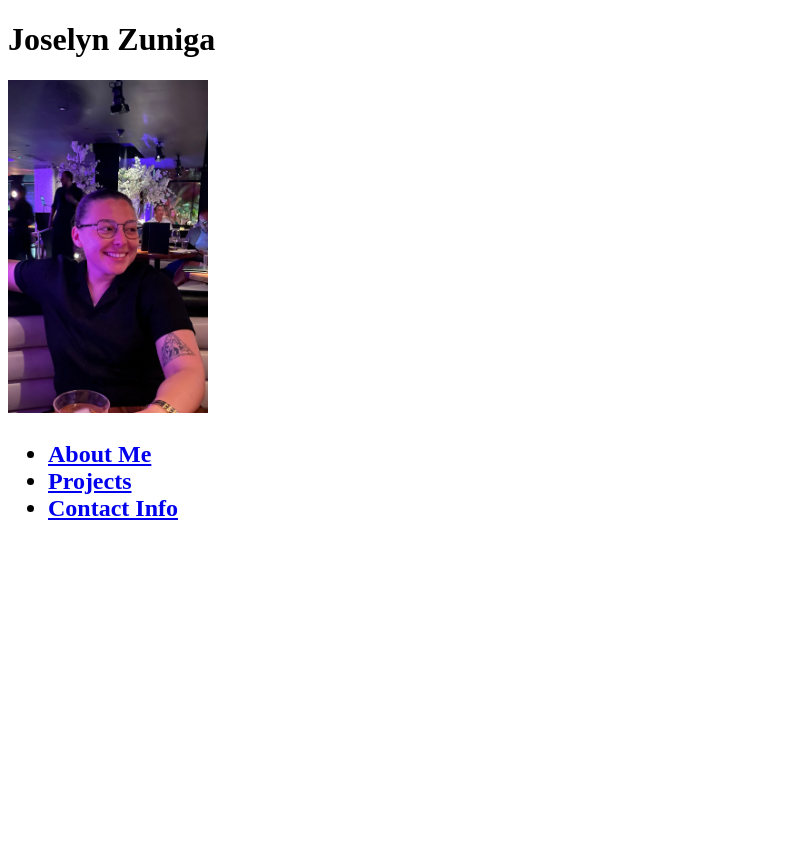
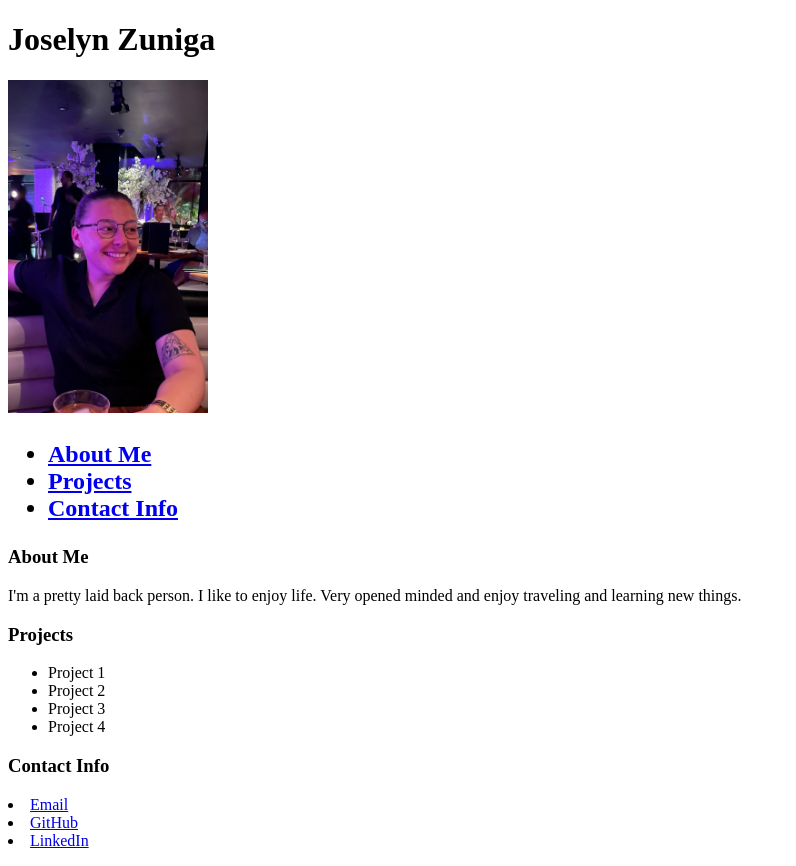
Before and after one commit to Jzuniga92/Joselyn_Zuniga_Portfolio, a plain HTML site: page index.html in a window 1280 px wide. Shown: the whole page, without its empty margins (0-796 px from the left). Before the commit the page ends 800 px from the top, so only its background shows below. Drawn offline with Linux system fonts and the light colour scheme.

Commit message:
updated index.html

```diff
--- a/index.html
+++ b/index.html
@@ -8,11 +8,11 @@
 </head>
 
 <body>
-
-    <head>
-      <h1><strong>Joselyn Zuniga</strong></h1>
-    <img src="../Joselyn_Zuniga_Portfolio/assets/images/profilepic.jpeg" alt="profile pic" width="200px"/>
-</head>
+      <header class="header">
+         <h1><strong>Joselyn Zuniga</strong></h1>
+      </header>
+         <img class="Joselyn Zuniga"
+            <img src="../Joselyn_Zuniga_Portfolio/assets/images/profilepic.jpeg" alt="profile pic" width="200px"/>
 
 <h2>
     <section>
@@ -26,5 +26,25 @@
     </section>
 </h2>
 
+<section class="content">
+    <section id="About Me" class="About Me">
+        <h3>About Me</h3>
+        <p>
+            I'm a pretty laid back person. I like to enjoy life. Very opened minded and enjoy traveling and learning new things.
+        </p>
+        <h3>Projects</h3>
+        <p>
+            <ul>
+            <li>Project 1 </li>
+            <li>Project 2 </li>
+            <li>Project 3 </li>
+            <li>Project 4 </li>
+            </ul>
+            <h3>Contact Info</h3>
+            <li><a href="Mailto: jzuniga2095@gmail.com">Email</a></li>
+            <li><a href="https://github.com/Jzuniga92/Joselyn_Zuniga_Portfolio"</a>GitHub</li>
+            <li><a href="https://www.linkedin.com/in/joselyn-zuniga-774976251?lipi=urn%3Ali%3Apage%3Ad_flagship3_profile_view_base_contact_details%3BTgGf7WorQnybUG0C6ZuI9w%3D%3D">LinkedIn</a></li>
+        </p>
+</section>
 </body>
 </html>
```
